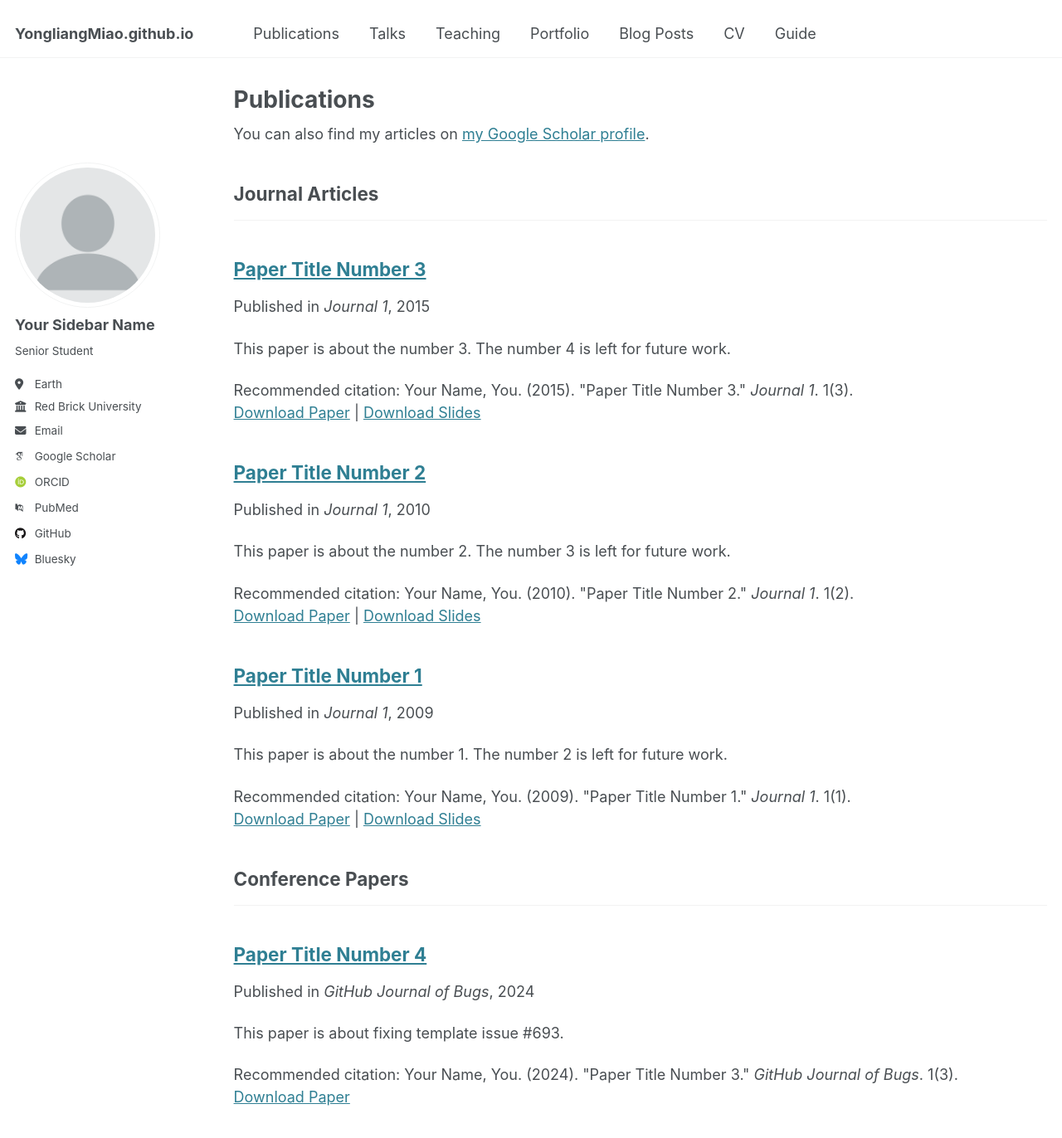
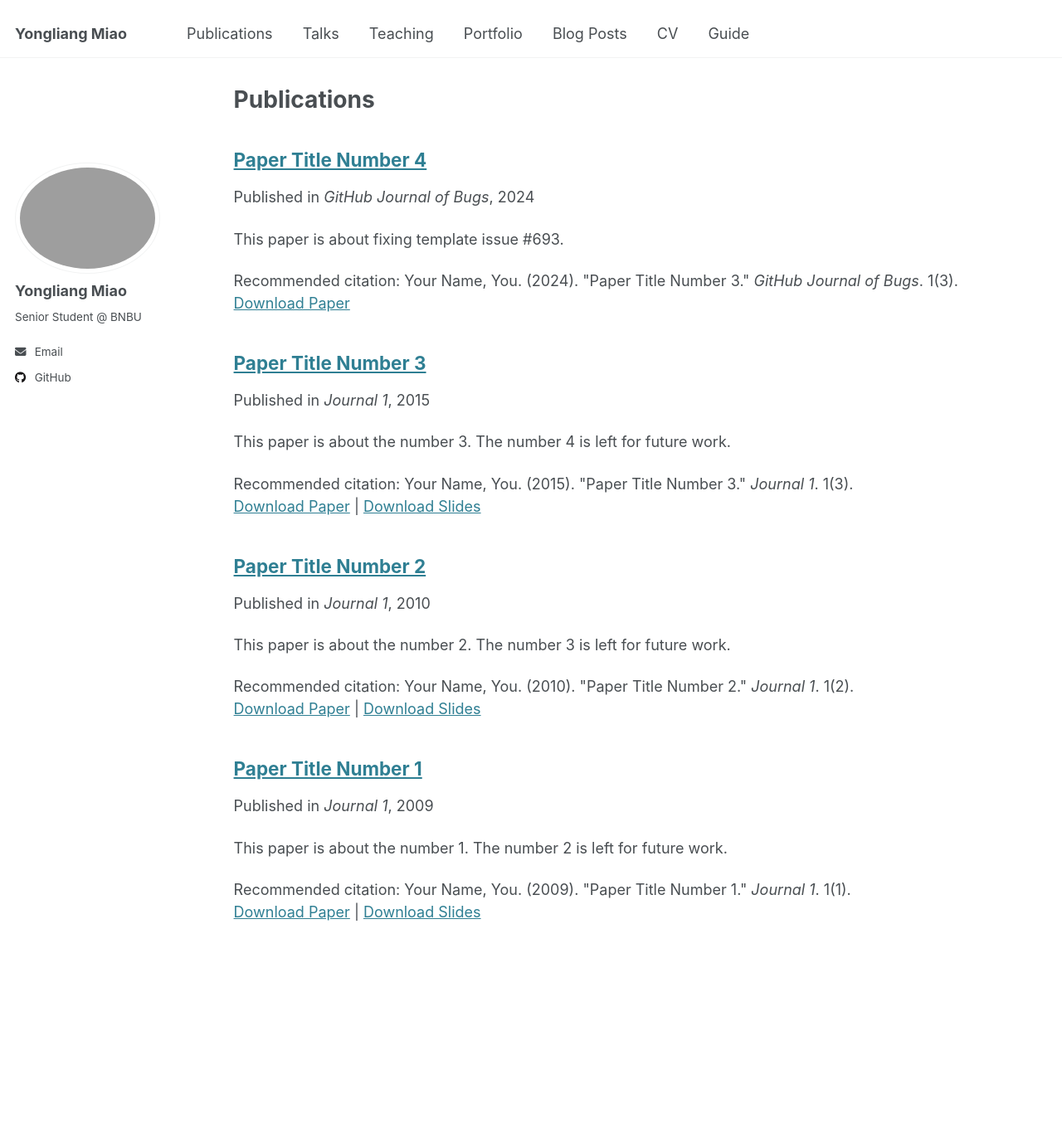
Before and after one commit to YongliangMiao/YongliangMiao.github.io, a Jekyll site: the page built from _pages/publications.html, in a window 1280 px wide and 1400 px high. Shown: the top 1372 px of the window at 83% size. Built offline with Jekyll 4.4.1, drawn with Linux system fonts in a browser that asks for light colours; some web fonts are replaced; part of the change alters nothing that is shown; some of the changed text lies outside the part shown.

Commit message:
Update _config.yml

```diff
--- a/_config.yml
+++ b/_config.yml
@@ -7,88 +7,20 @@
 # server process.
 
 # Basic Site Settings
-author:
-  avatar           : "assets/images/profile.png"  # 确保图片路径正确
-  name             : "Yongliang Miao"
-  bio              : "Senior Student"
-  location         : "Beijing Normal University - Hong Kong Baptist University United International College"
-  email            :
-    - "er130026108@mail.uic.edu.cn"
+locale                   : "en-US"
+title                    : "Yongliang Miao"
+title_separator          : "-"
+name                     : &name "Yongliang Miao"
+description              : &description "Senior Student @ BNBU"
+url                      : https://yongliangmiao.github.io
 
-# Site Author - The following control what appear as part of the author content on the side bar.
-#               If a field is blank the icon and link will not appear, otherwise it will be shown.
-#               Additional customization can be done by editing /_includes/author-profile.html
-author:
-  # Biographic information
-  avatar           : "profile.png"
-  name             : "Your Sidebar Name"
-  pronouns         : # example: "she/her"
-  bio              : "Senior Student "
-  location         : "Earth"
-  employer         : "Red Brick University"
-  uri              : # URL
-  email            : "none@example.org"
-
-  # Academic websites
-  arxiv            : # URL - Update with the correct link to your profile
-  googlescholar    : "https://scholar.google.com/citations?user=PS_CX0AAAAAJ"
-  impactstory      : # URL
-  orcid            : "http://orcid.org/yourorcidurl"
-  semantic         : # URL
-  pubmed           : "https://www.ncbi.nlm.nih.gov/pubmed/?term=john+snow"
-  researchgate     : # URL
-  scopus           : # URL
-
-  # Repositories and software development
-  bitbucket        : # Username - Update with your username on the site
-  codepen          : # Username
-  dribbble         : # Username
-  github           : "academicpages"
-  kaggle           : # Username
-  stackoverflow    : # User number or user number and name (i.e., use "1" or "1/jeff-atwood")
-
-  # Social media
-  bluesky          : "bsky.app" # Replace this with you Bluesky username
-  facebook         : # Username
-  flickr           : # Username
-  foursquare       : # Username
-  goodreads        : # Username
-  google_plus      : # Username
-  keybase          : # Username
-  instagram        : # Username
-  lastfm           : # Username
-  linkedin         : # Username
-  mastodon         : # URL
-  medium           : # URL
-  pinterest        : # Username
-  soundcloud       : # Username
-  steam            : # Username
-  telegram         : # URL
-  tumblr           : # Username
-  twitter          : # Username for X / Twitter
-  vine             : # Username
-  weibo            : # Username
-  wikipedia        : # Username
-  xing             : # Username
-  youtube          : # Username
-  zhihu            : # Username
-
-# Publication Category - The following the list of publication categories and their headings
-publication_category:
-  books:
-    title: 'Books'
-  manuscripts:
-    title: 'Journal Articles'
-  conferences:
-    title: 'Conference Papers'
-
-# Site Settings
+repository               : "https://yongliangmiao.github.io"
 teaser                   :  # filename of teaser fallback teaser image placed in /images/, .e.g. "500x300.png"
 breadcrumbs              : false # true, false (default)
 words_per_minute         : 160
 future                   : true
 read_more                : "disabled" # if enabled, adds "Read more" links to excerpts
-talkmap_link             : false      #change to true to add link to talkmap on talks page
+talkmap_link             : false #change to true to add link to talkmap on talks page
 comments:
   provider               : # false (default), "disqus", "discourse", "facebook", "google-plus", "staticman", "custom"
   disqus:
@@ -148,6 +80,41 @@ analytics:
   provider               :  "false" # false (default), "google", "google-universal", "google-analytics-4", "custom"
   google:
     tracking_id          :
+
+
+# Site Author
+author:
+  name             : "Yongliang Miao"
+  avatar           : "my_pic1.jpg"
+  bio              : "Senior Student @ BNBU"
+  employer         :
+  pubmed           : #"https://www.ncbi.nlm.nih.gov/pubmed/?term=john+snow"
+  email: "r130026108 <AT> mail <DOT> uic <DOT> edu <DOT> cn"
+  uri              :
+  bitbucket        :
+  codepen          :
+  dribbble         :
+  flickr           :
+  facebook         :
+  foursquare       :
+  github           : "YongliangMiao"
+  google_plus      :
+  keybase          :
+  instagram        :
+  impactstory      : #"https://profiles.impactstory.org/u/xxxx-xxxx-xxxx-xxxx"
+  lastfm           :
+  linkedin         :
+  orcid            : #"http://orcid.org/yourorcidurl"
+  pinterest        :
+  soundcloud       :
+  stackoverflow    : # http://stackoverflow.com/users/123456/username
+  steam            :
+  tumblr           :
+  vine             :
+  weibo            :
+  xing             :
+  youtube          :
+  wikipedia        :
 
 
 # Reading Files
@@ -301,7 +268,6 @@ plugins:
   - jekyll-gist
   - jekyll-paginate
   - jekyll-sitemap
-  - jekyll-redirect-from
   - jemoji
 
 # Mimic GitHub Pages with --safe
@@ -310,7 +276,6 @@ whitelist:
   - jekyll-gist
   - jekyll-paginate
   - jekyll-sitemap
-  - jekyll-redirect-from
   - jemoji
 
 
```
